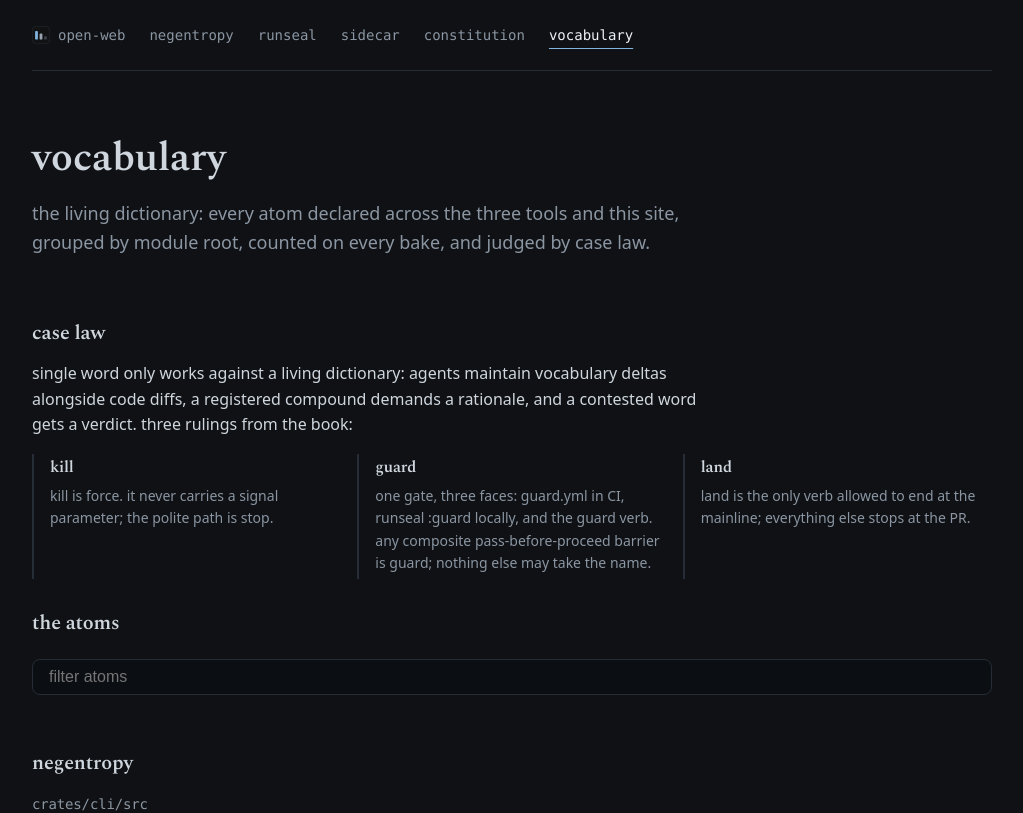
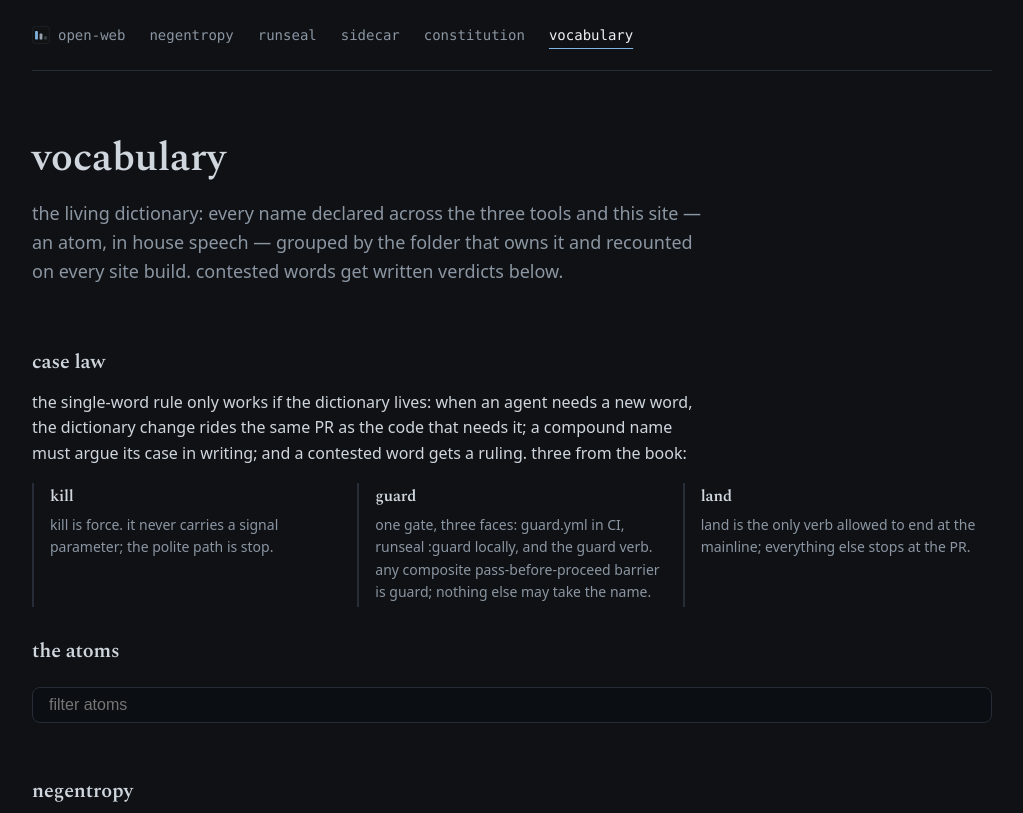
Before and after one commit to PerishLab/plumb, a React (Vite) app in the folder apps/react/: page /vocabulary in a window 1280 px wide. Shown: the top 813 px of the page, without its empty margins (128-1151 px from the left). Built offline with nearby package versions, Linux system fonts and the light colour scheme.

Commit message:
web: tune for resonance (#24)

```diff
--- a/apps/react/src/views/Constitution.tsx
+++ b/apps/react/src/views/Constitution.tsx
@@ -62,7 +62,7 @@ export function Constitution() {
 		<article>
 			<Hero
 				title="constitution"
-				text="nine laws judge a codebase. they are written for repos maintained by AI agents, where explanation left in prose is explanation that dies: a fault fails the run, debt is reported and tolerated, and a blindspot is the scanner's honesty about an unparsed region."
+				text="nine laws judge a codebase. they exist because agent-maintained repos rot in a particular way: prose explanations go unread and drift into lies, while structure is checked on every run. a violation lands in one of three classes — a fault fails the run, debt is reported and tolerated, and a blindspot marks a region the scanner could not parse. honesty, not silence."
 			/>
 			<Grid>
 				{laws.map((law) => (
--- a/apps/react/src/views/Home.tsx
+++ b/apps/react/src/views/Home.tsx
@@ -8,7 +8,7 @@ export function Home() {
 			<Hero
 				mark="/favicon.svg"
 				title={title()}
-				text="a workshop for code that AI agents maintain. an agent does not reread your prose — meaning must live in structure, vocabulary, and law. three sharp tools hold that line."
+				text="a workshop for code that AI agents maintain. the problem is familiar: an agent rewrites the file, the comment above it quietly becomes a lie, and nobody — human or agent — rereads it. so the rules here live where a checker can enforce them: in structure and named vocabulary, not in prose."
 			/>
 			<Grid>
 				<Card title="negentropy">
@@ -56,8 +56,9 @@ export function Home() {
 				</Card>
 				<Card title="vocabulary">
 					<p>
-						the living dictionary: every atom declared across the three tools
-						and this site, counted on every bake and judged by case law.
+						the living dictionary: every name declared across the three tools
+						and this site, recounted on every site build — and written verdicts
+						for the words that were fought over.
 					</p>
 					<Link to="/vocabulary">search the atoms</Link>
 				</Card>
--- a/apps/react/src/views/Vocabulary.tsx
+++ b/apps/react/src/views/Vocabulary.tsx
@@ -32,14 +32,14 @@ export function Vocabulary() {
 		<article>
 			<Hero
 				title="vocabulary"
-				text="the living dictionary: every atom declared across the three tools and this site, grouped by module root, counted on every bake, and judged by case law."
+				text="the living dictionary: every name declared across the three tools and this site — an atom, in house speech — grouped by the folder that owns it and recounted on every site build. contested words get written verdicts below."
 			/>
 			<h2 id="rulings">case law</h2>
 			<p>
-				single word only works against a living dictionary: agents maintain
-				vocabulary deltas alongside code diffs, a registered compound demands a
-				rationale, and a contested word gets a verdict. three rulings from the
-				book:
+				the single-word rule only works if the dictionary lives: when an agent
+				needs a new word, the dictionary change rides the same PR as the code
+				that needs it; a compound name must argue its case in writing; and a
+				contested word gets a ruling. three from the book:
 			</p>
 			<Grid>
 				<Card title="kill">
```
Also changed, not shown: apps/react/src/serve.tsx (+33 -1 lines), 1 other file (tests, documents, lock files or other folders).
